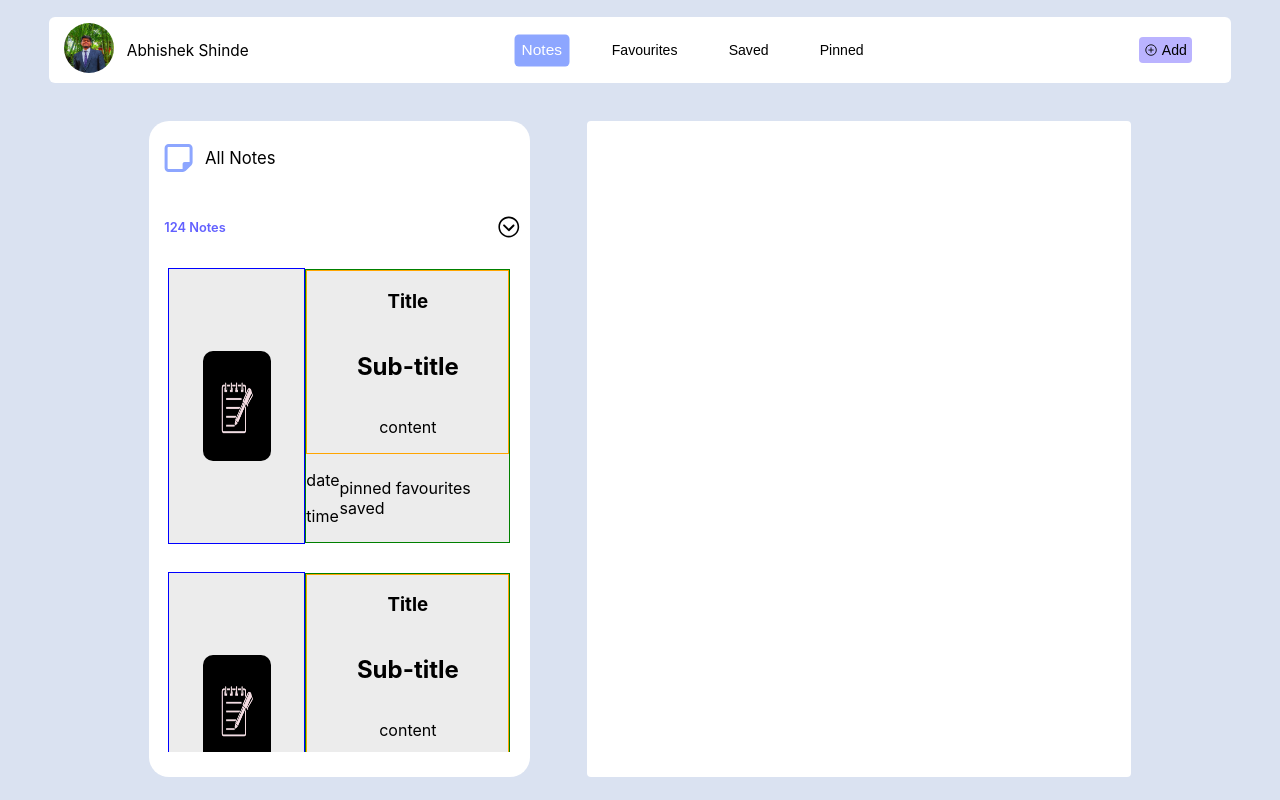
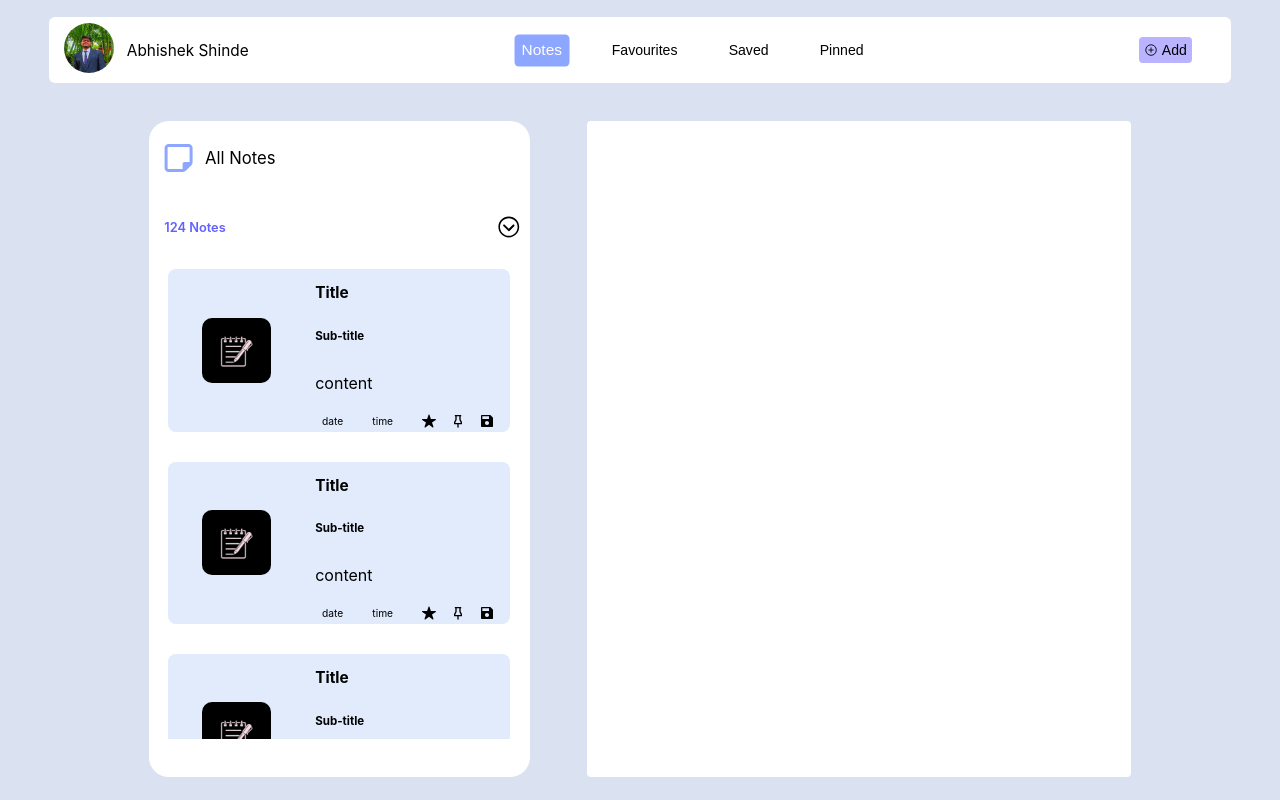
Before and after one commit to Abhishekr2122/notes-app, a React (Create React App) app: page / in a window 1280 px wide. Built offline with nearby package versions, Linux system fonts and the light colour scheme.

Commit message:
Done with styling the notes-card component.

```diff
--- a/src/components/NotesCard.js
+++ b/src/components/NotesCard.js
@@ -1,4 +1,7 @@
 import "./notescard.css";
+import { IoIosStar } from "react-icons/io";
+import { TbPinned } from "react-icons/tb";
+import { RiSave2Fill } from "react-icons/ri";
 
 export default function NotesCard() {
   return (
@@ -14,17 +17,27 @@ export default function NotesCard() {
       </div>
       <div className="notes-main-content-container">
         <div className="notes-main-content">
-          <h1 className="notes-title">Title</h1>
-          <h2 className="notes-sub-title">Sub-title</h2>
-          <p className="notes-paragraph">content</p>
+          <div className="notes-text-container">
+            <h2 className="notes-title">Title</h2>
+          </div>
+          <div className="notes-text-container">
+            <h3 className="notes-sub-title">Sub-title</h3>
+          </div>
+          <div className="notes-text-container">
+            <p className="notes-paragraph">content</p>
+          </div>
         </div>
 
         <div className="notes-sub-content-container">
           <div className="date-time-container">
-            <p>date</p>
-            <p>time</p>
+            <span className="span-data">date</span>
+            <span className="span-data">time</span>
           </div>
-          <div className="options-icon-container">pinned favourites saved</div>
+          <div className="options-icon-container">
+            <IoIosStar />
+            <TbPinned />
+            <RiSave2Fill />
+          </div>
         </div>
       </div>
     </article>
--- a/src/components/notescard.css
+++ b/src/components/notescard.css
@@ -1,9 +1,13 @@
 .notes-card {
-  background-color: #ececec;
+  background-color: #e1ebfb;
+  /* background-color: #dae2f1; */
+
+  /* background-color: rgb(227, 244, 250); */
 
   width: 95%;
   display: flex;
   align-items: center;
+  border-radius: 8px;
   /* justify-content: space-around; */
 }
 
@@ -13,7 +17,7 @@
   justify-content: space-around;
 
   width: 40%;
-  border: 1px solid blue;
+  /* border: 1px solid blue; */
   height: 100%;
 }
 .card-image-container {
@@ -30,7 +34,7 @@
 }
 
 .notes-main-content-container {
-  border: 1px solid green;
+  /* border: 1px solid green; */
   width: 60%;
   display: flex;
   flex-direction: column;
@@ -39,13 +43,63 @@
 .notes-main-content {
   display: flex;
   flex-direction: column;
-  align-items: center;
-  justify-self: center;
-  border: 1px solid orange;
+
+  /* border: 1px solid orange; */
 }
 
 .notes-sub-content-container {
   display: flex;
   align-items: center;
   justify-content: space-around;
+  padding: 0.2vw;
 }
+
+.date-time-container {
+  display: flex;
+  align-items: center;
+  justify-content: space-around;
+  /* border: 1px solid blue; */
+  width: 50%;
+}
+
+.options-icon-container {
+  /* border: 1px solid brown; */
+  height: 100%;
+  width: 50%;
+  display: flex;
+  align-items: center;
+  justify-content: space-evenly;
+}
+
+.notes-title {
+  /* border: 1px solid yellow; */
+  width: 90%;
+  padding: 0.1vw;
+  text-align: start;
+  font-size: 1.2vw;
+}
+
+.notes-sub-title {
+  /* border: 1px solid cyan; */
+  width: 90%;
+  padding: 0.1vw;
+  text-align: start;
+  font-size: 0.9vw;
+}
+
+.notes-paragraph {
+  width: 90%;
+  padding: 0.1vw;
+  text-align: start;
+}
+
+.notes-text-container {
+  /* border: 1px solid red; */
+  display: flex;
+  align-items: center;
+  justify-content: center;
+}
+
+.span-data {
+  font-size: 0.8vw;
+}
--- a/src/components/notescardcontainer.css
+++ b/src/components/notescardcontainer.css
@@ -5,7 +5,7 @@
   align-items: center;
   padding: 0.8vw;
   overflow: scroll;
-  height: 72%;
+  height: 70%;
   border-radius: 6px;
   gap: 30px;
 
```
